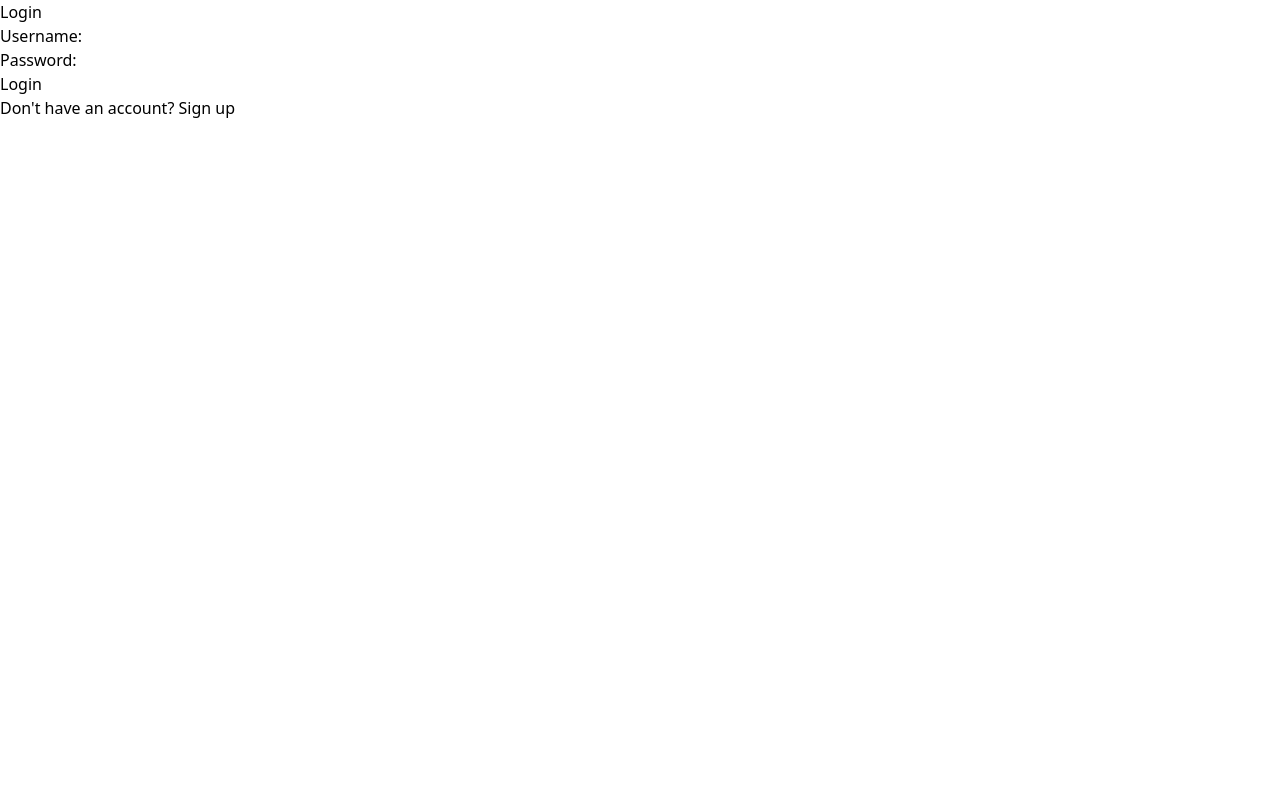
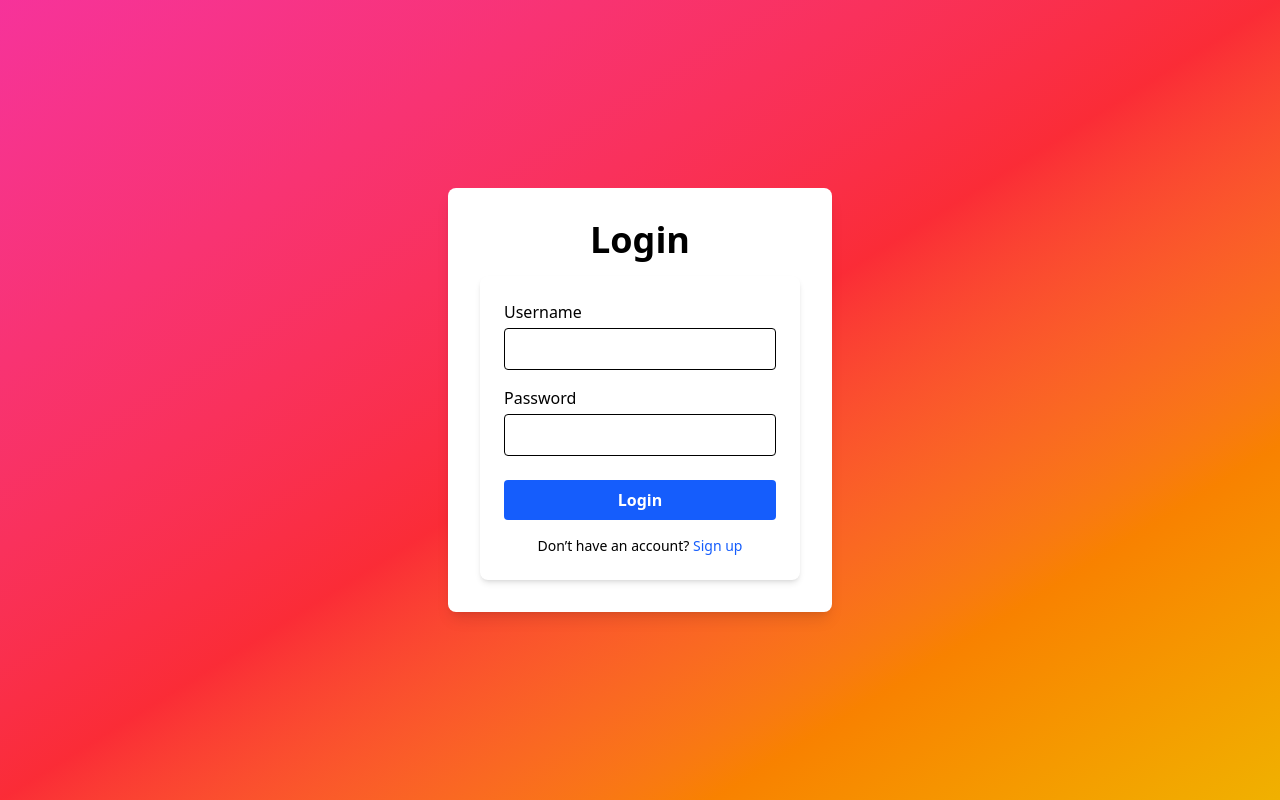
Before and after one commit to haridev4569/React-Standalone-App-1, a React (Vite) app in the folder client/: page /login in a window 1280 px wide. Built offline with nearby package versions, Linux system fonts and the light colour scheme.

Commit message:
login page styling

```diff
--- a/client/src/components/LoginPage.jsx
+++ b/client/src/components/LoginPage.jsx
@@ -54,43 +54,73 @@ const LoginPage = () => {
     }
 
     return (
-        <div>
-            <h2>Login</h2>
-            <form onSubmit={handleSubmit(onSubmit)}>
-                <div>
-                    <label htmlFor="login-username">Username:</label>
-                    <input type='text' id='login-username' {...register('username', {
-                        required: 'Username is required',
-                        minLength: {
-                            value: 5,
-                            message: 'Username must be at least 5 characters long'
-                        },
-                        maxLength: {
-                            value: 15,
-                            message: 'Username must be at most 15 characters long'
-                        }
-                    })} />
-                    {errors.username && <p>{errors.username.message}</p>}
-                </div>
+        <div className='flex items-center min-h-screen bg-gradient-to-br from-pink-500 via-red-500 to-yellow-500'>
+            <div className='bg-white p-8 rounded-lg shadow-lg w-full max-w-sm mx-auto'>
+                <h2 className='text-4xl font-semibold mb-4 w-full text-center'>Login</h2>
 
-                <div>
-                    <label htmlFor="login-password">Password:</label>
-                    <input type='password' id='login-password' {...register('password', {
-                        required: "Password is required",
-                        minLength: { value: 8, message: "Password must be at least 8 characters" },
-                        pattern: {
-                            value: /^(?=.*[a-z])(?=.*[A-Z])(?=.*\d)(?=.*[@$!%*?&])[A-Za-z\d@$!%*?&]{8,}$/,
-                            message: "Password must contain at least one lowercase letter, one uppercase letter, one number, and one special character",
-                        }
-                    })} />
-                    {errors.password && <p>{errors.password.message}</p>}
-                </div>
+                <form onSubmit={handleSubmit(onSubmit)} className="w-full max-w-sm bg-white p-6 rounded-lg shadow-md" >
+                    <div className="mb-4">
+                        <label htmlFor="login-username" className="block mb-1 font-medium">
+                            Username
+                        </label>
+                        <input
+                            id="login-username"
+                            type="text"
+                            {...register("username", {
+                                required: "Username is required",
+                                minLength: { value: 5, message: "At least 5 characters" },
+                                maxLength: { value: 15, message: "At most 15 characters" },
+                            })}
+                            className="w-full px-3 py-2 border rounded"
+                        />
+                        {errors.username && (
+                            <p className="mt-1 text-sm text-red-600">
+                                {errors.username.message}
+                            </p>
+                        )}
+                    </div>
 
-                <button type='submit'>Login</button>
-            </form>
-            <p>
-                Don't have an account? <Link to='/signup'>Sign up</Link>
-            </p>
+                    <div className="mb-6">
+                        <label htmlFor="login-password" className="block mb-1 font-medium">
+                            Password
+                        </label>
+                        <input
+                            id="login-password"
+                            type="password"
+                            {...register("password", {
+                                required: "Password is required",
+                                minLength: { value: 8, message: "At least 8 characters" },
+                                pattern: {
+                                    value:
+                                        /^(?=.*[a-z])(?=.*[A-Z])(?=.*\d)(?=.*[@$!%*?&])[A-Za-z\d@$!%*?&]{8,}$/,
+                                    message:
+                                        "Lower, upper, number & special character required",
+                                },
+                            })}
+                            className="w-full px-3 py-2 border rounded"
+                        />
+                        {errors.password && (
+                            <p className="mt-1 text-sm text-red-600">
+                                {errors.password.message}
+                            </p>
+                        )}
+                    </div>
+
+                    <button
+                        type="submit"
+                        className="w-full py-2 rounded bg-blue-600 hover:bg-blue-700 text-white font-semibold transition"
+                    >
+                        Login
+                    </button>
+
+                    <p className="mt-4 text-center text-sm">
+                        Don’t have an account?{" "}
+                        <Link to="/signup" className="text-blue-600 hover:underline">
+                            Sign up
+                        </Link>
+                    </p>
+                </form>
+            </div>
         </div>
     )
 };
```
